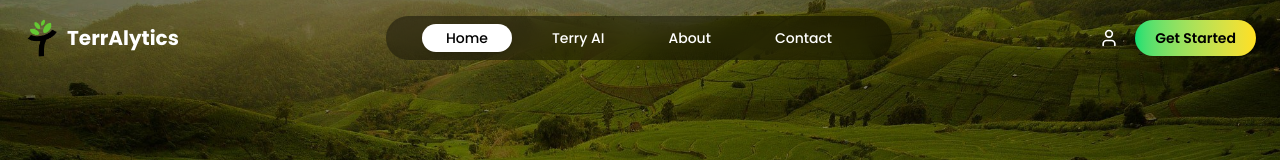
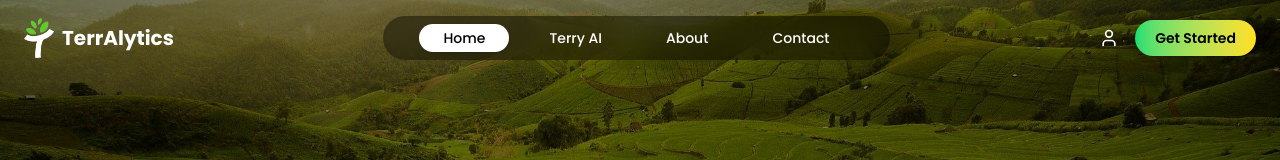
Before and after one commit to adamwahyuh/terralytics, a Next.js app: page / in a window 1280 px wide. Shown: the top 160 px of the page. Built offline with nearby package versions, Linux system fonts and the light colour scheme.

Commit message:
just new logo white

```diff
--- a/src/components/Navbar.tsx
+++ b/src/components/Navbar.tsx
@@ -63,8 +63,8 @@ export default function Navbar() {
         >
           <Img
             src={company.logo}
-            width={35}
-            height={35}
+            width={30}
+            height={30}
             alt="Logo"
             className="cursor-pointer transition hover:scale-110"
           />
```
Also changed, not shown: public/img/logo.png, 1 other file (tests, documents, lock files or other folders).
